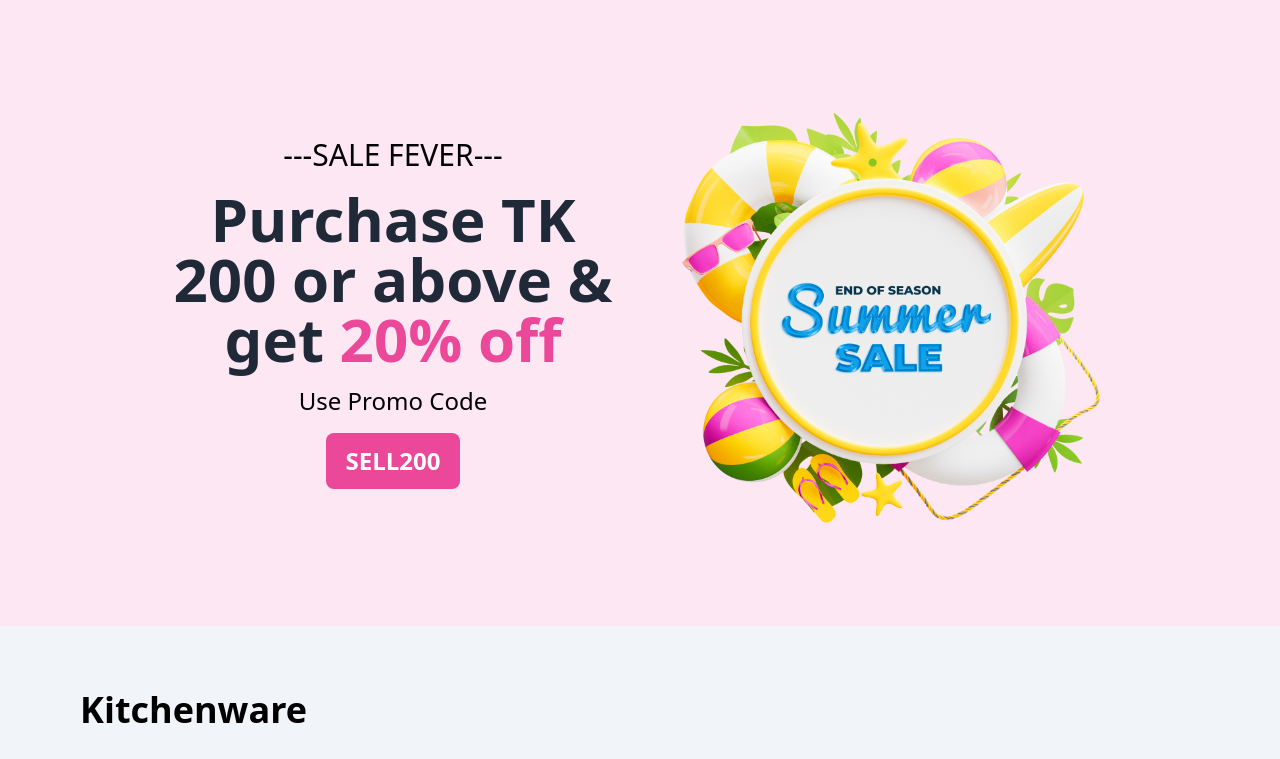
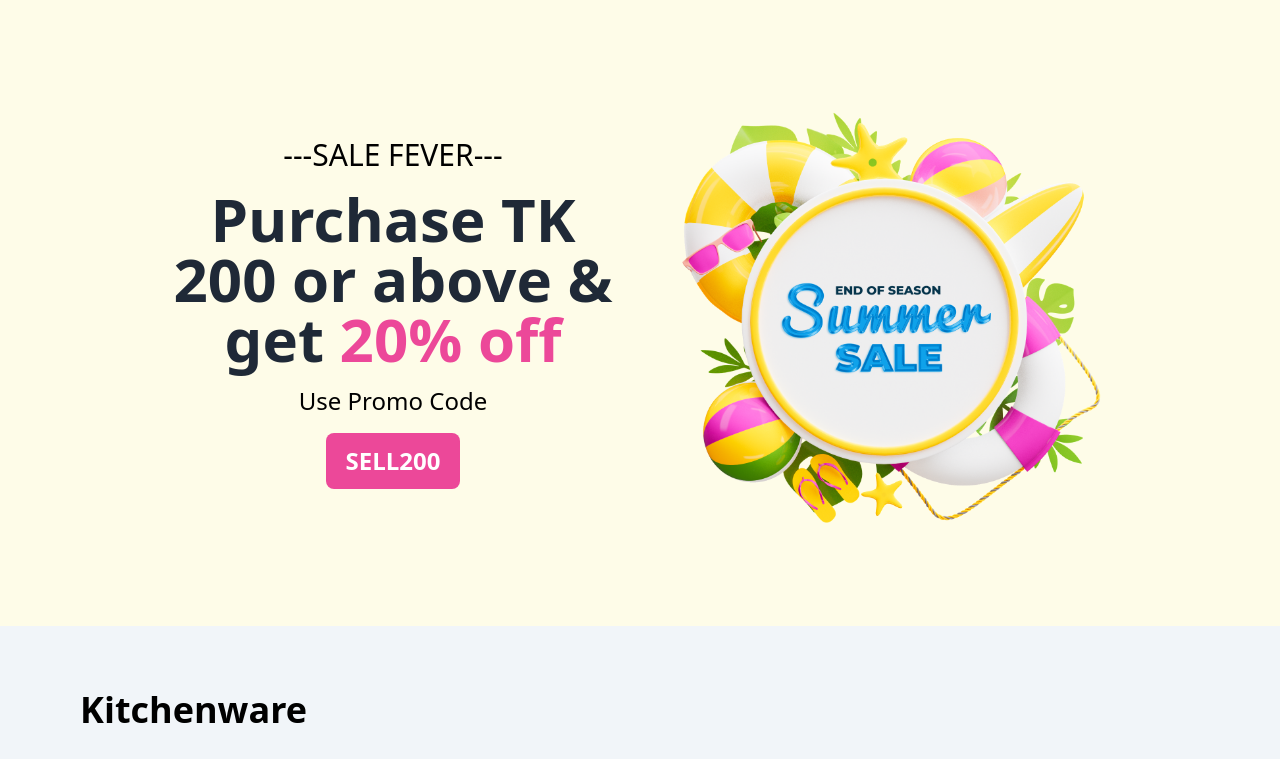
Before and after one commit to sifat7252/summer-sale-website, a plain HTML site: page index.html in a window 1280 px wide. Shown: the top 759 px of the page. Drawn offline with nearby package versions, Linux system fonts and the light colour scheme.

Commit message:
final submit

```diff
--- a/index.html
+++ b/index.html
@@ -17,7 +17,7 @@
     <header>
       <!-- banner section started  -->
       <section
-        class="banner-section flex justify-center text-center items-center bg-pink-100 py-20 px-40 gap-7"
+        class="banner-section flex justify-center text-center items-center bg-yellow-50 py-20 px-40 gap-7"
       >
         <div class="banner-text flex-1">
           <div class="banner-titile" id="">
```
